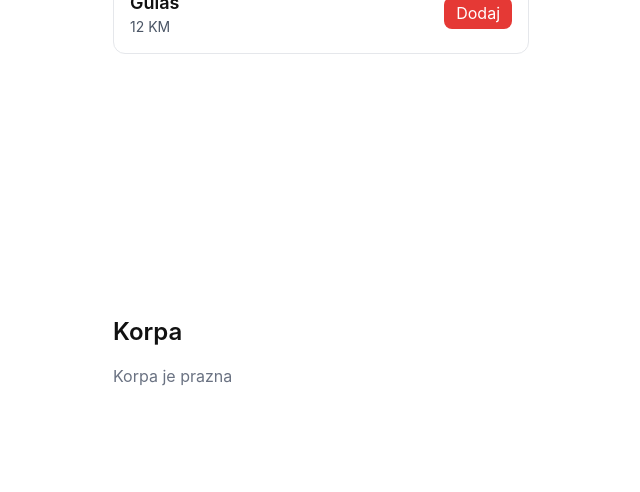
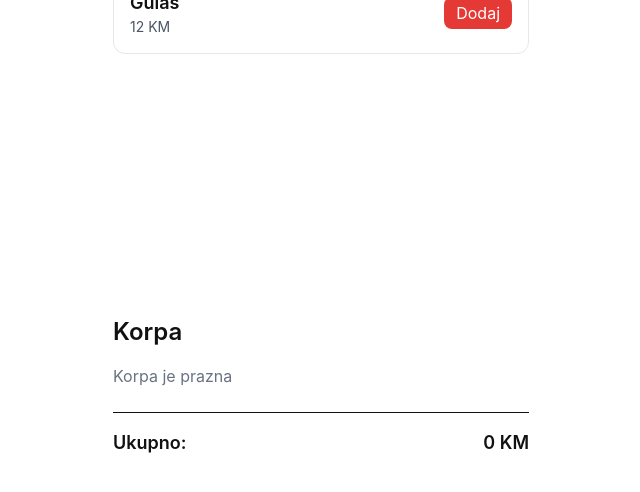
Before and after one commit to laststonedjs/kuhinjica-app, a React (Vite) app: page / in a window 1280 px wide. Shown: the part 500-992 px from the top of the page, without its empty margins (319-959 px from the left). Built offline with nearby package versions, Linux system fonts and the light colour scheme.

Commit message:
added counter for decrease/increase

```diff
--- a/src/pages/Cart.jsx
+++ b/src/pages/Cart.jsx
@@ -2,6 +2,13 @@ import { useCartStore } from "../store/useCartStore";
 
 const Cart = () => {
   const items = useCartStore((state) => state.items)
+  const increase = useCartStore((state) => state.increaseQuantity)
+  const decrease = useCartStore((state) => state.decreaseQuantity)
+
+  const totalPrice = items.reduce(
+    (sum, item) => sum + item.price * item.quantity,
+    0
+  )
 
   return (
     <section className="min-h-screen px-4 max-w-md mx-auto">
@@ -23,12 +30,32 @@ const Cart = () => {
                 </p>
               </div>
 
-              <div className="font-semibold">
-                {item.price * item.quantity} KM
+              <div className="flex items-center gap-2">
+
+                <button
+                    onClick={() => decrease(item.id)}
+                    className="px-2 py-1 border rounded"
+                >
+                    -
+                </button>
+
+                <span>{item.quantity}</span>
+
+                <button
+                    onClick={() => increase(item.id)}
+                    className="px-2 py-1 border rounded"
+                >
+                    +
+                </button>
               </div>
             </div>
           ))
         )}
+      </div>
+
+      <div className="mt-6 border-t pt-4 flex justify-between font-semibold text-lg">
+        <span>Ukupno:</span>
+        <span>{totalPrice} KM</span>
       </div>
     </section>
   )
--- a/src/store/useCartStore.ts
+++ b/src/store/useCartStore.ts
@@ -10,10 +10,31 @@ type CartItem = {
 type CartStore = {
     items: CartItem[]
     addToCart: (item: Omit<CartItem, "quantity">) => void
+    increaseQuantity: (id: number) => void
+    decreaseQuantity: (id: number) => void
 }
 
 export const useCartStore = create<CartStore>((set) => ({
     items: [],
+    increaseQuantity: (id) =>
+    set((state) => ({
+        items: state.items.map((item) =>
+        item.id === id
+            ? { ...item, quantity: item.quantity + 1 }
+            : item
+        ),
+    })),
+
+    decreaseQuantity: (id) =>
+    set((state) => ({
+        items: state.items
+        .map((item) =>
+            item.id === id
+            ? { ...item, quantity: item.quantity - 1 }
+            : item
+        )
+        .filter((item) => item.quantity > 0),
+    })),
 
     addToCart: (item) =>
         set((state) => {
```
